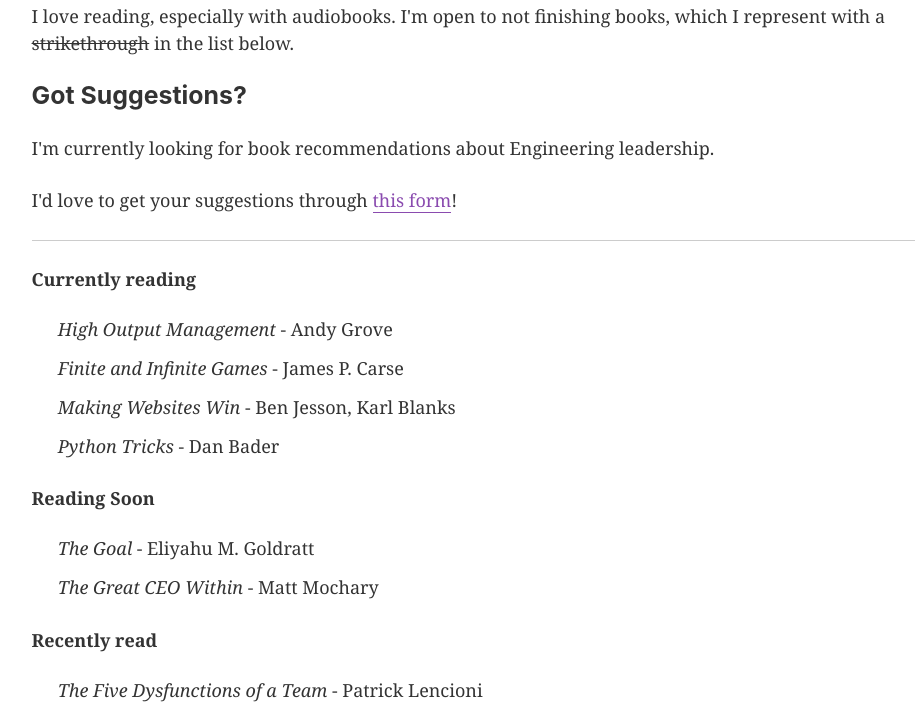
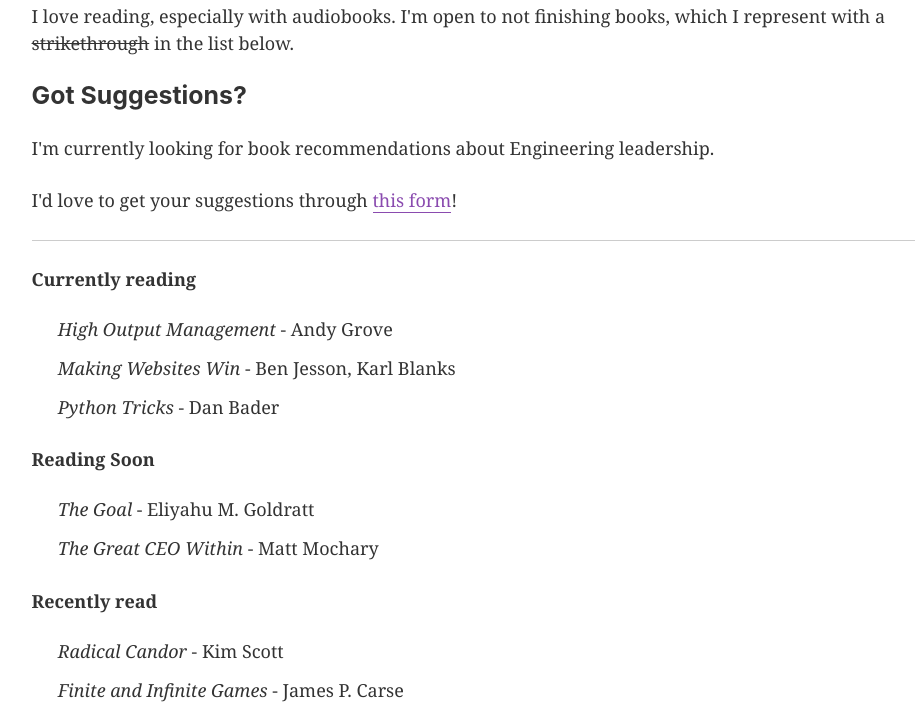
Before and after one commit to render-examples/gatsby-starter-default, a Gatsby site: page /reading in a window 1280 px wide. Shown: the part 211-924 px from the top of the page, without its empty margins (148-1063 px from the left). Built offline with nearby package versions, Linux system fonts and the light colour scheme; Gatsby itself is replaced by a stand-in of ours.

Commit message:
update reading list

```diff
--- a/src/pages/reading.js
+++ b/src/pages/reading.js
@@ -35,9 +35,6 @@
         <i>High Output Management</i> - Andy Grove
       </li>
       <li>
-        <i>Finite and Infinite Games</i> - James P. Carse
-      </li>
-      <li>
         <i>Making Websites Win</i> - Ben Jesson, Karl Blanks
       </li>
       <li>
@@ -55,6 +52,12 @@
     </ul>
     <h4>Recently read</h4>
     <ul className="reading">
+      <li>
+        <i>Radical Candor</i> - Kim Scott
+      </li>
+      <li>
+        <i>Finite and Infinite Games</i> - James P. Carse
+      </li>
       <li>
         <i>The Five Dysfunctions of a Team</i> - Patrick Lencioni
       </li>
```
